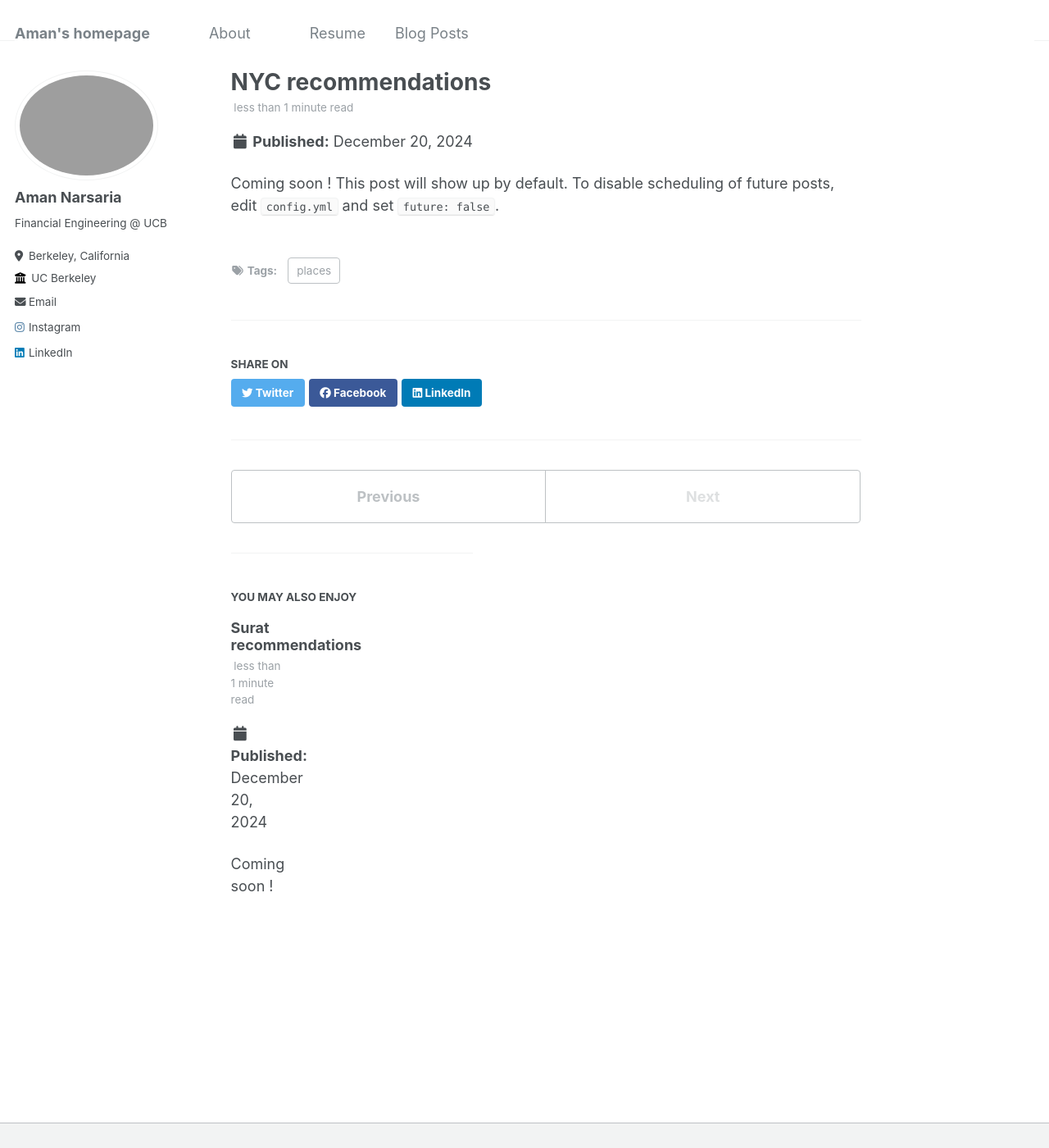
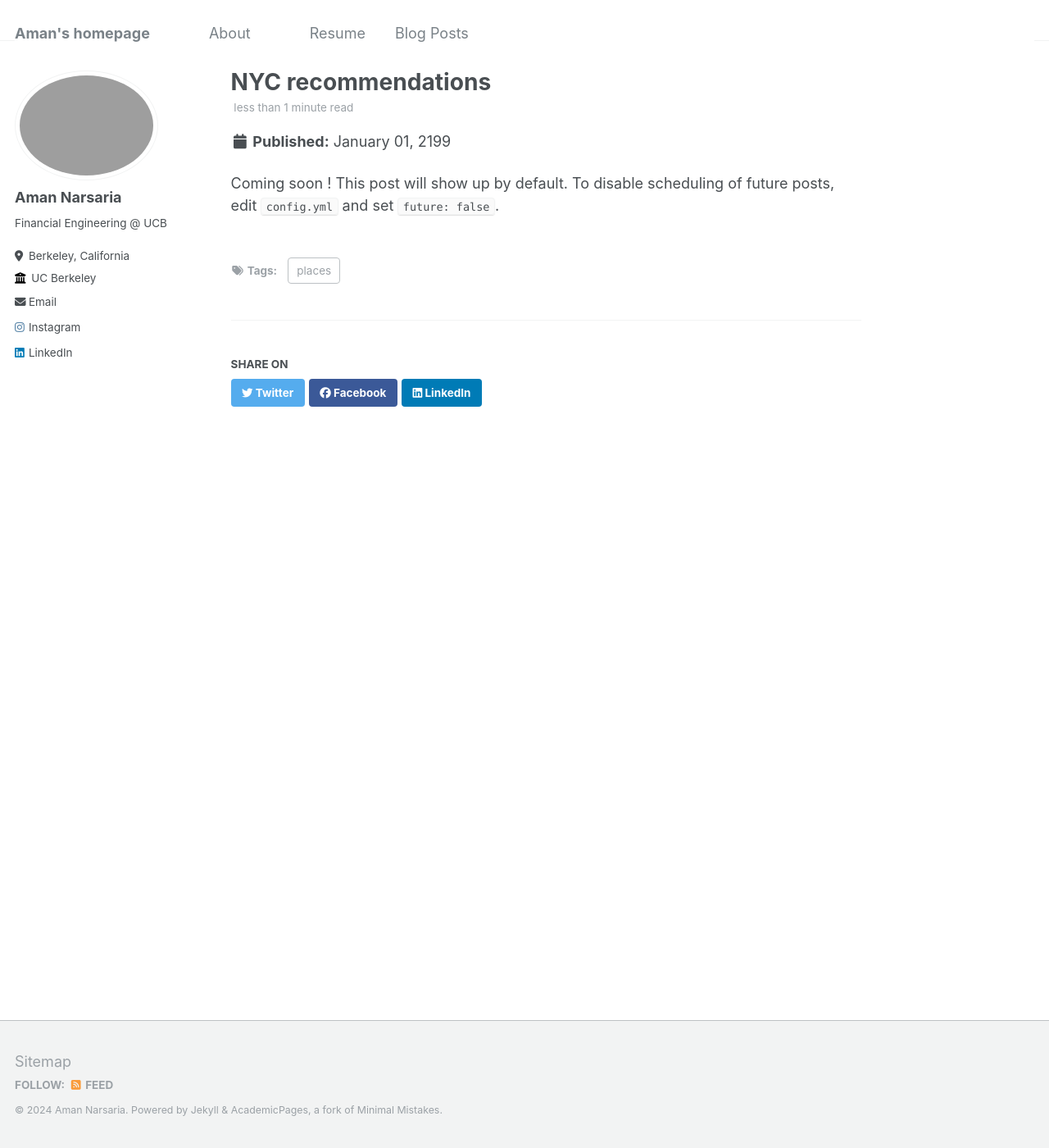
Before and after one commit to amannarsaria4/amannarsaria4.github.io, a Jekyll site: the page built from _posts/2199-01-01-future-post.md, in a window 1280 px wide and 1400 px high. Shown: the whole window at 82% size. Built offline with Jekyll 4.4.1, drawn with Linux system fonts in a browser that asks for light colours.

Commit message:
new commit

```diff
--- a/_config.yml
+++ b/_config.yml
@@ -77,7 +77,7 @@ author:
 teaser                   :  # filename of teaser fallback teaser image placed in /images/, .e.g. "500x300.png"
 breadcrumbs              : false # true, false (default)
 words_per_minute         : 160
-future                   : false
+future                   : true
 read_more                : "disabled" # if enabled, adds "Read more" links to excerpts
 talkmap_link             : false #change to true to add link to talkmap on talks page
 comments:
--- a/_posts/2024-12-20-surat-rec.md
+++ /dev/null
@@ -1,9 +0,0 @@
----
-title: 'Surat recommendations'
-date: 2024-12-20
-permalink: /posts/2024/12/surat-rec/
-tags:
-  - places
----
-
-Coming soon !
--- a/_posts/2199-01-01-future-post.md
+++ b/_posts/2199-01-01-future-post.md
@@ -1,6 +1,6 @@
 ---
 title: 'NYC recommendations'
-date: 2024-12-20
+date: 2199-01-01
 permalink: /posts/2012/08/blog-post-4/
 tags:
   - places
```
